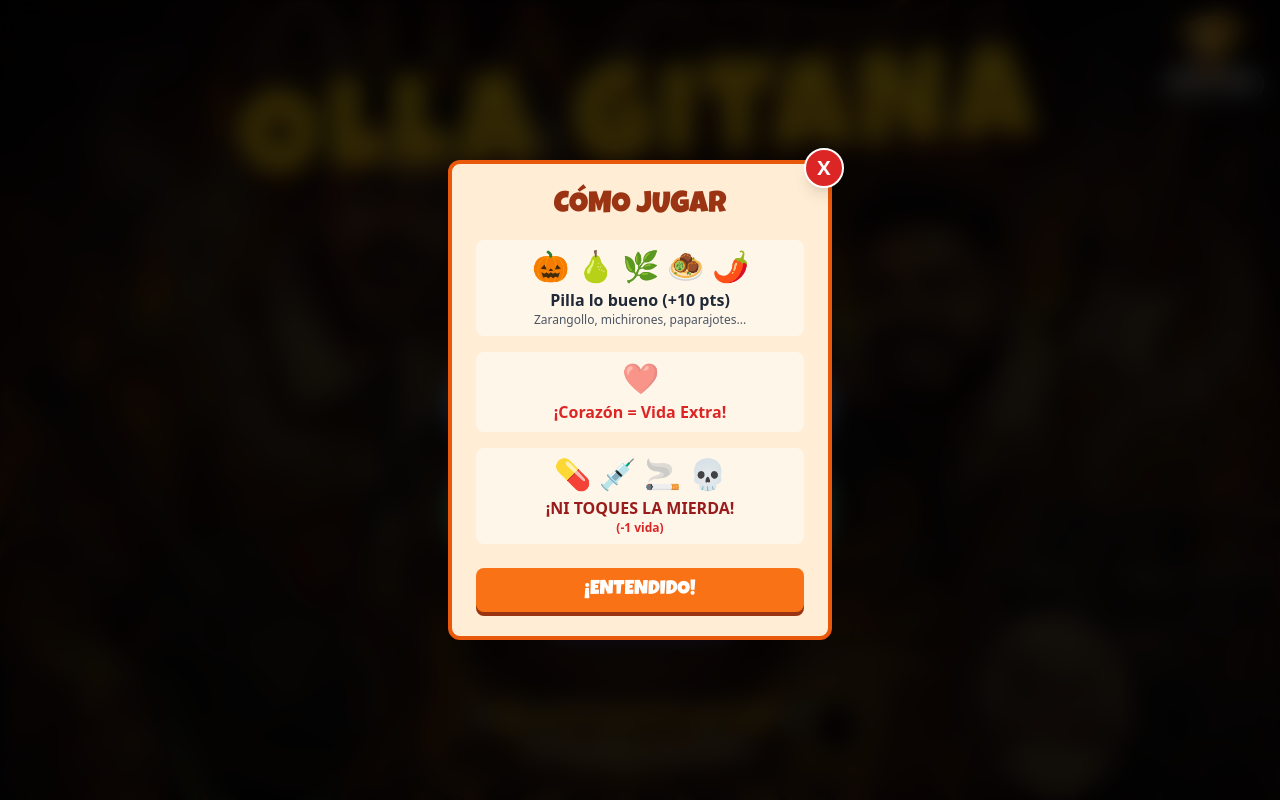
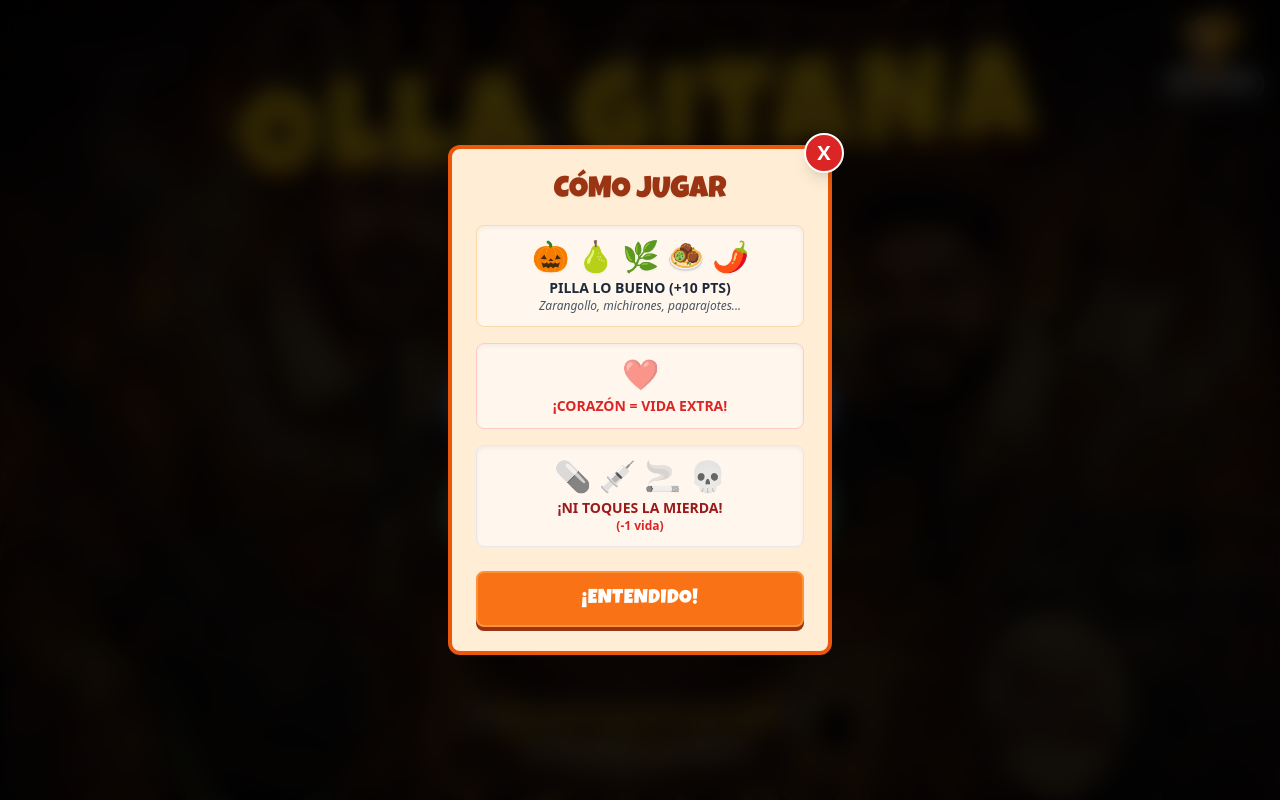
Before and after one commit to AntonioXam/olla-gitana, a plain HTML site: page index.html in a window 1280 px wide. Both pictures are taken after a click on the button "ℹ️ CÓMO JUGAR". Drawn offline with nearby package versions, Linux system fonts and the light colour scheme.

Commit message:
Fix: Audio double playback, new level-up sound, UI tweaks

```diff
--- a/index.html
+++ b/index.html
@@ -87,38 +87,38 @@
     </div>
 
     <!-- Instructions Modal -->
-    <div id="instructionsModal" class="hidden absolute inset-0 z-50 flex items-center justify-center bg-black/80 backdrop-blur-md p-4">
+    <div id="instructionsModal" class="hidden fixed inset-0 z-50 flex items-center justify-center bg-black/80 backdrop-blur-md p-4">
         <div class="bg-orange-100 p-6 rounded-xl shadow-2xl border-4 border-orange-600 max-w-sm w-full relative">
-            <button id="closeInstructionsBtn" class="absolute -top-4 -right-4 bg-red-600 text-white rounded-full w-10 h-10 border-2 border-white font-bold text-xl shadow-lg">X</button>
+            <button id="closeInstructionsBtn" class="absolute -top-4 -right-4 bg-red-600 text-white rounded-full w-10 h-10 border-2 border-white font-bold text-xl shadow-lg flex items-center justify-center hover:scale-110 transition-transform">X</button>
 
-            <h3 class="font-game text-3xl text-orange-800 text-center mb-4">CÓMO JUGAR</h3>
+            <h3 class="font-game text-3xl text-orange-800 text-center mb-4 drop-shadow-sm">CÓMO JUGAR</h3>
 
             <div class="space-y-4">
-                <div class="bg-white/50 p-2 rounded-lg">
-                    <div class="flex justify-center space-x-2 mb-1 text-3xl">
+                <div class="bg-white/60 p-3 rounded-lg shadow-inner border border-orange-200">
+                    <div class="flex justify-center space-x-2 mb-1 text-3xl filter drop-shadow-sm">
                         <span>🎃</span><span>🍐</span><span>🌿</span><span>🧆</span><span>🌶️</span>
                     </div>
-                    <p class="text-center font-bold text-gray-800">Pilla lo bueno (+10 pts)</p>
-                    <p class="text-center text-xs text-gray-600">Zarangollo, michirones, paparajotes...</p>
+                    <p class="text-center font-bold text-gray-800 text-sm uppercase">Pilla lo bueno (+10 pts)</p>
+                    <p class="text-center text-xs text-gray-600 italic">Zarangollo, michirones, paparajotes...</p>
                 </div>
 
-                <div class="bg-white/50 p-2 rounded-lg">
+                <div class="bg-white/60 p-3 rounded-lg shadow-inner border border-red-200">
                     <div class="flex justify-center mb-1">
-                        <span class="text-3xl animate-pulse">❤️</span>
+                        <span class="text-3xl animate-pulse filter drop-shadow-sm">❤️</span>
                     </div>
-                    <p class="text-center font-bold text-red-600">¡Corazón = Vida Extra!</p>
+                    <p class="text-center font-bold text-red-600 text-sm uppercase">¡Corazón = Vida Extra!</p>
                 </div>
 
-                <div class="bg-white/50 p-2 rounded-lg">
-                    <div class="flex justify-center space-x-2 mb-1 text-3xl">
+                <div class="bg-white/60 p-3 rounded-lg shadow-inner border border-gray-200">
+                    <div class="flex justify-center space-x-2 mb-1 text-3xl grayscale opacity-80">
                         <span>💊</span><span>💉</span><span>🚬</span><span>💀</span>
                     </div>
-                    <p class="text-center font-bold text-red-800 uppercase">¡Ni toques la mierda!</p>
+                    <p class="text-center font-bold text-red-800 text-sm uppercase">¡Ni toques la mierda!</p>
                     <p class="text-center text-xs text-red-600 font-bold">(-1 vida)</p>
                 </div>
             </div>
 
-            <button id="closeInstructionsBtnBottom" class="w-full mt-6 bg-orange-500 hover:bg-orange-600 text-white font-game text-xl py-2 rounded-lg shadow-[0_4px_0_#9a3412] active:shadow-none active:translate-y-1 transition-all">
+            <button id="closeInstructionsBtnBottom" class="w-full mt-6 bg-orange-500 hover:bg-orange-600 text-white font-game text-xl py-3 rounded-lg shadow-[0_4px_0_#9a3412] active:shadow-none active:translate-y-1 transition-all uppercase tracking-wide border-2 border-orange-400">
                 ¡ENTENDIDO!
             </button>
         </div>
--- a/script.js
+++ b/script.js
@@ -218,14 +218,22 @@ const AudioEngine = {
             const AudioContext = window.AudioContext || window.webkitAudioContext;
             if (AudioContext) this.ctx = new AudioContext();
         }
+
+        // Prevent multiple initializations of music element reference
+        if (!this.musicElement) {
              this.musicElement = document.getElementById('bgMusic');
+        }
 
+        if (!this.badHitElement) {
             this.badHitElement = new Audio('hit.mp3');
             this.badHitElement.volume = 0.8;
+        }
 
+        if (!this.levelUpSpecialElement) {
             this.levelUpSpecialElement = new Audio('levelup_special.mp3');
             this.levelUpSpecialElement.volume = 1.0;
             this.levelUpSpecialElement.load(); // Preload
+        }
     },
 
     toggleMusic: function() {
```
Lines whose indentation alone changed are shown as unchanged.
